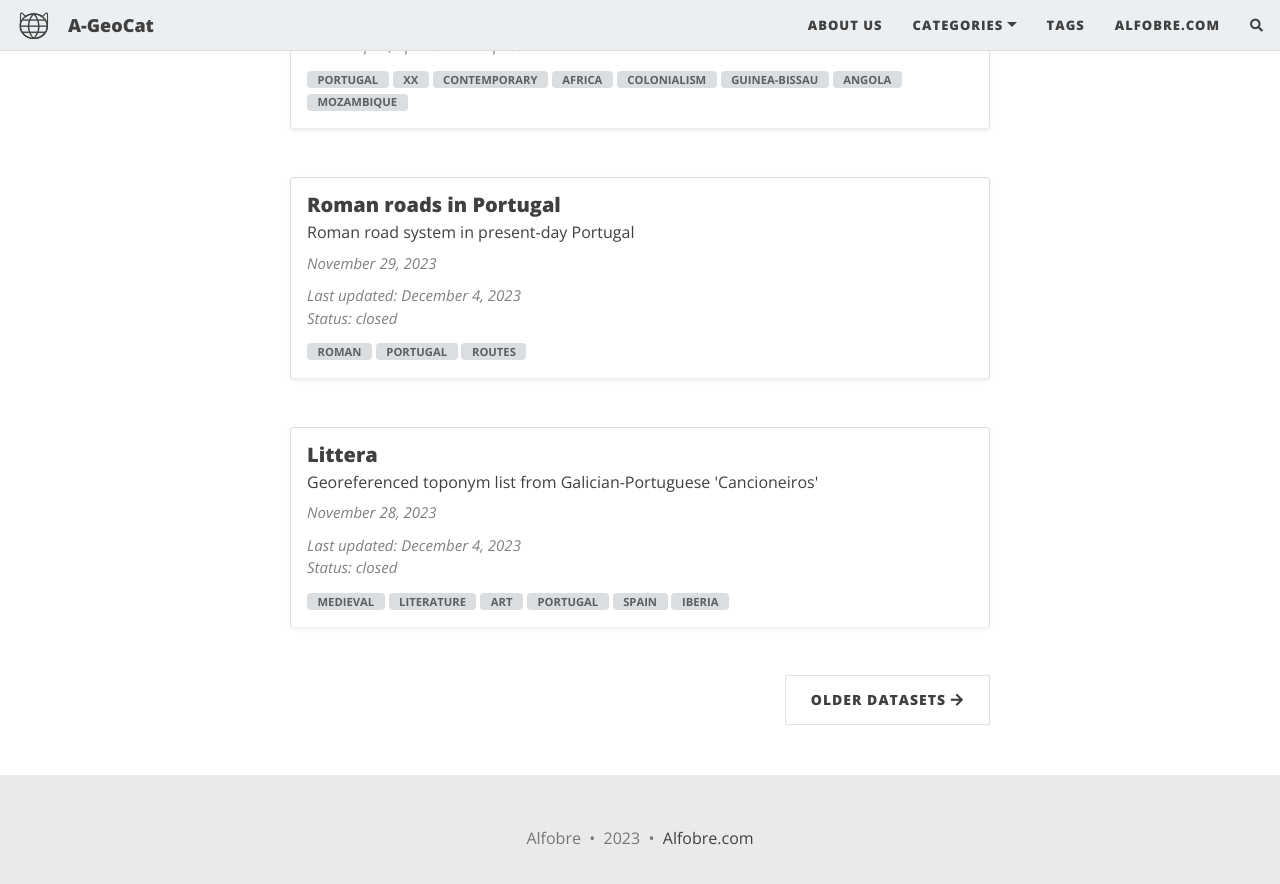
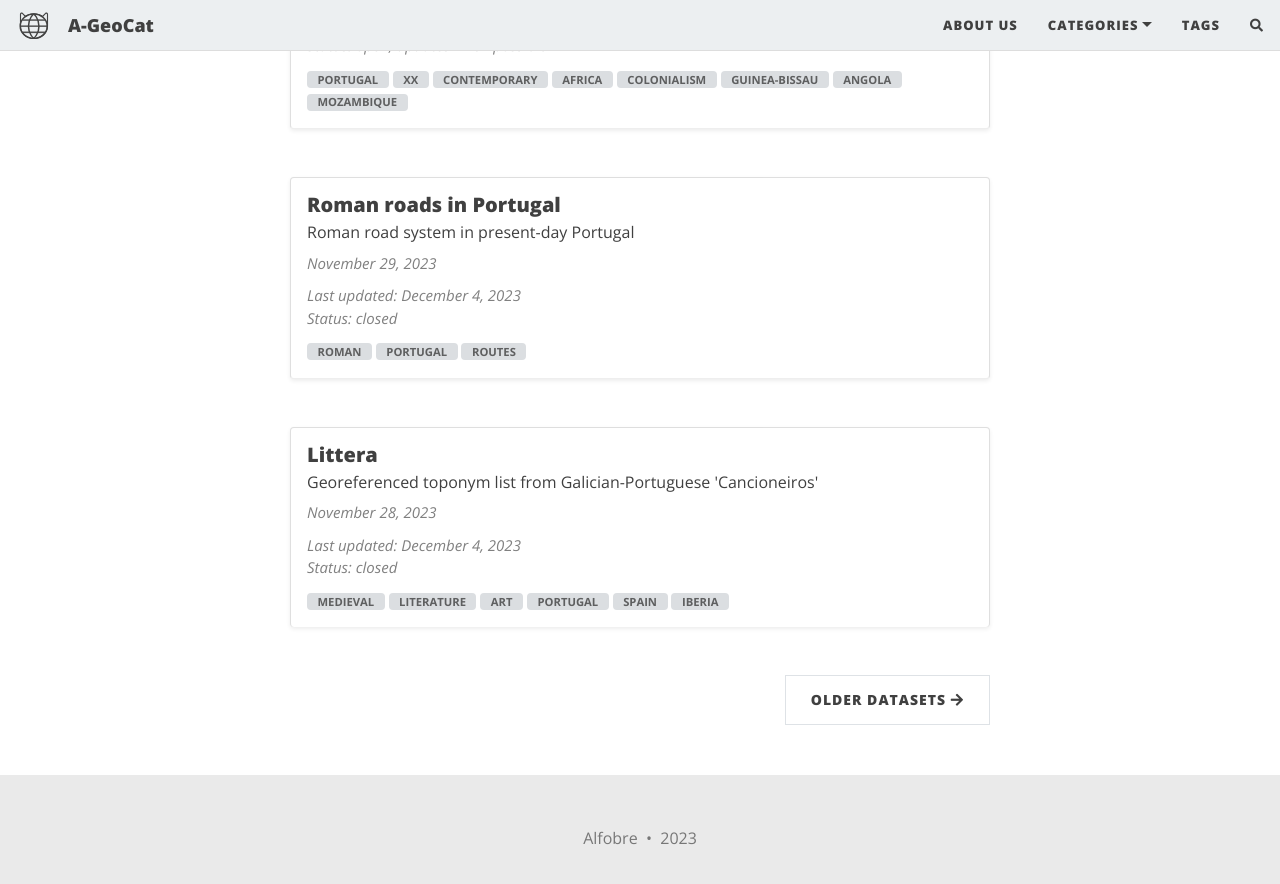
Before and after one commit to projetoalfobre/a-geocat, a Jekyll site: the page built from index.html, in a window 1280 px wide and 900 px high, scrolled down 1454 px. Shown: the top 884 px of the window. Built offline with Jekyll 4.4.1, drawn with Linux system fonts in a browser that asks for light colours; nearby versions of some CDN libraries; the list of posts is cut into pages by our own code; comment, search, counter and statistics services are not loaded.

Commit message:
Update _config.yml

```diff
--- a/_config.yml
+++ b/_config.yml
@@ -28,7 +28,6 @@ navbar-links:
     - Portugal: "/portugal"
     - Spain: "/spain"
   Tags: "/tags"
-  Alfobre.com: "https://alfobre.com"
 
 ################
 # --- Logo --- #
@@ -101,7 +100,7 @@ share-links-active:
 
 # How to display the link to your website in the footer
 # Remove this if you don't want a link in the footer
-url-pretty: "Alfobre.com"
+# url-pretty: "Alfobre.com"
 
 # Excerpt word length - Truncate the excerpt of each post on the feed page to the specified number of words
 excerpt_length: 0
```
